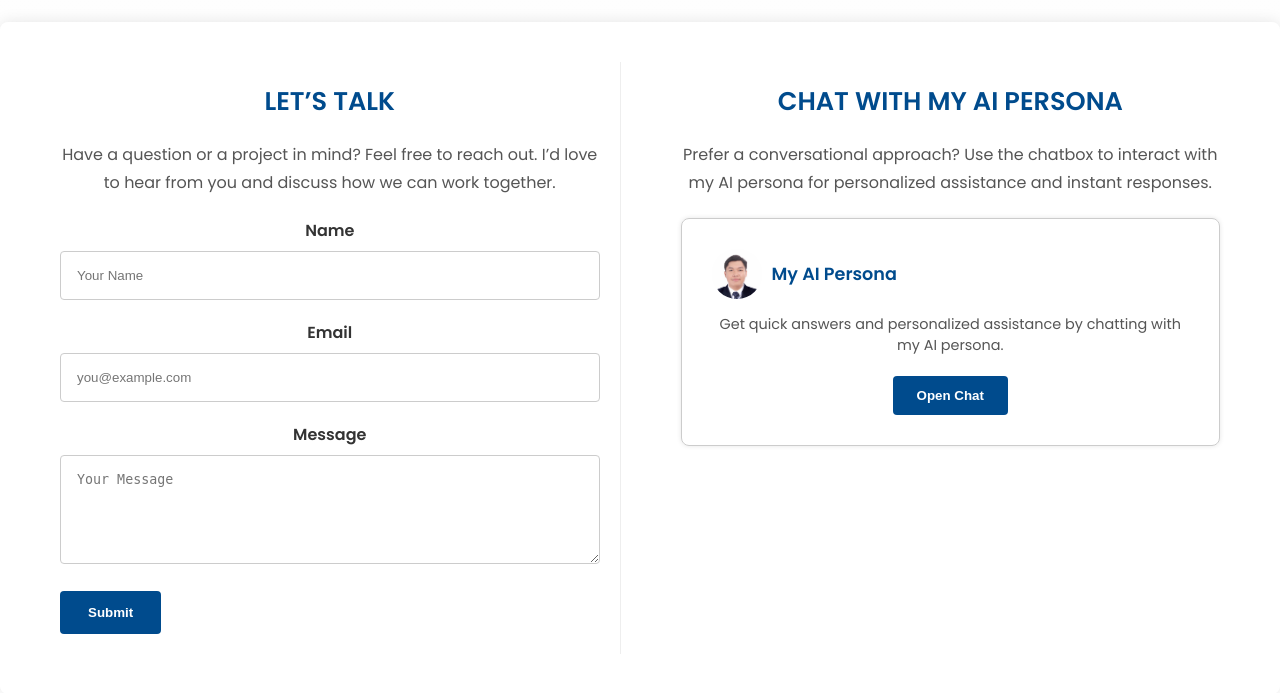
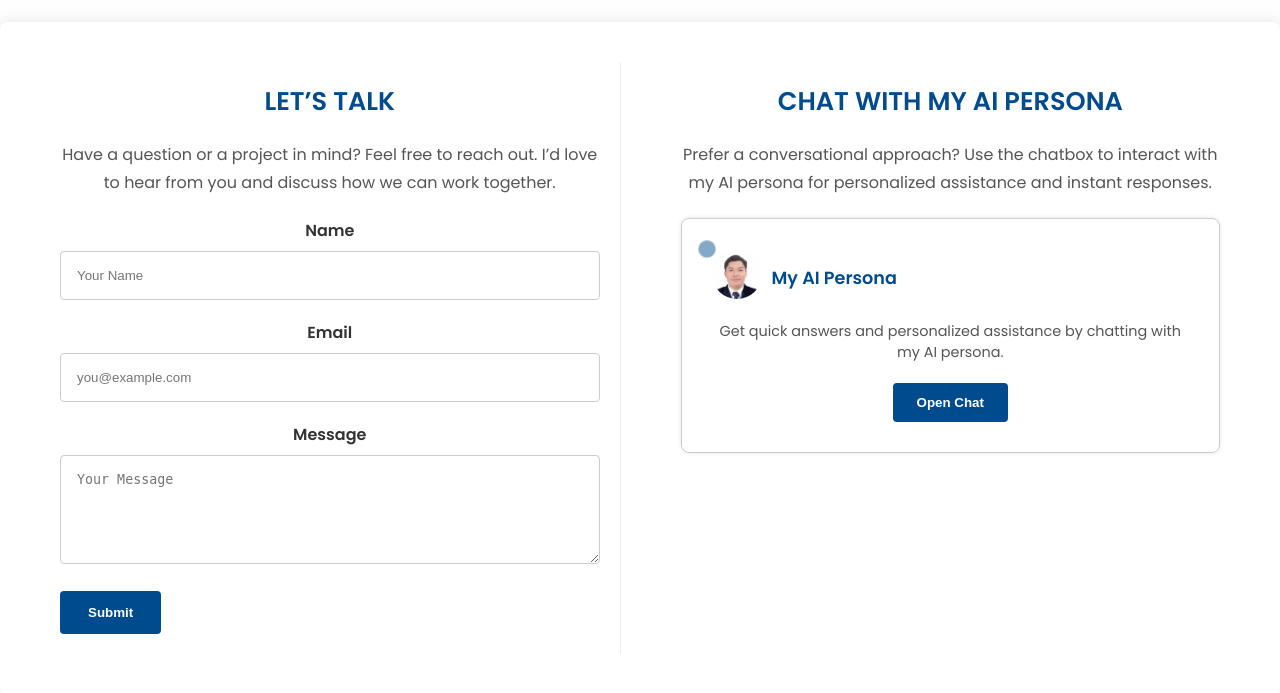
Before and after one commit to josrp172/joseph_rodriguez_bi, a Flask app: page / in a window 1280 px wide. Shown: the part 2925-3618 px from the top of the page. Run offline with Flask 3, Linux system fonts and the light colour scheme; grey boxes labelled with a size stand in for pictures from a placeholder-image service; some libraries are stand-ins or nearby versions.

Commit message:
Improved contact me section

```diff
--- a/static/css/style.css
+++ b/static/css/style.css
@@ -963,6 +963,32 @@ footer p {
   min-width: 300px;
 }
 
+/* Default Button Styling */
+#open-chat-btn,
+#submit-btn {
+  background-color: #004b8d;
+  color: #fff;
+  border: none;
+  padding: 12px 24px;
+  border-radius: 4px;
+  cursor: pointer;
+  font-weight: 600;
+  transition: background-color 0.3s ease-in-out, transform 0.2s ease-in-out;
+}
+
+/* Hover Effect */
+#open-chat-btn:hover,
+#submit-btn:hover {
+  background-color: #002b5c !important; /* Darker blue */
+  transform: scale(1.05); /* Slight zoom effect */
+}
+
+/* Click Effect */
+#open-chat-btn:active,
+#submit-btn:active {
+  transform: scale(0.95); /* Slight press-down effect */
+}
+
 /* Vertical Separator */
 .separator {
   width: 2px;
@@ -1068,6 +1094,49 @@ footer p {
   opacity: 1;
 }
 
+/* AI Persona Speaking Effect - Always Visible */
+.speaking-container {
+  position: relative;
+  display: inline-block;
+}
+
+/* Upper-Left Floating Speaking Effect */
+.speaking-effect {
+  position: absolute;
+  top: -5px; /* Adjust for fine-tuning */
+  left: -10px; /* Adjust for fine-tuning */
+  width: 10px;
+  height: 10px;
+  background: rgba(0, 75, 141, 0.9);
+  border-radius: 50%;
+  opacity: 1;
+  animation: pulse-animation 1.5s infinite ease-in-out;
+}
+
+/* Pulsing Effect for Speaking */
+@keyframes pulse-animation {
+  0% {
+    transform: scale(1);
+    opacity: 1;
+  }
+  50% {
+    transform: scale(1.8);
+    opacity: 0.5;
+  }
+  100% {
+    transform: scale(2.5);
+    opacity: 0;
+  }
+}
+
+/* Contact Section - Button Hover Effect */
+.contact-right button:hover,
+.contact-left button:hover {
+  background-color: #002b5c !important;
+  transform: scale(1.05);
+  transition: 0.3s ease-in-out;
+}
+
 
 /* Additional styling for the typed text effect */
 .typed-container {
--- a/static/js/scripts.js
+++ b/static/js/scripts.js
@@ -3,6 +3,7 @@ document.addEventListener("DOMContentLoaded", () => {
   /* 1. Clear Chat Context          */
   /* ------------------------------ */
   localStorage.removeItem('chatContext');
+
 
 
 
@@ -376,3 +377,13 @@ function closeProjectModal() {
     const sec = document.querySelector(selector);
     if (sec) observer.observe(sec);
   });
+
+  // Keyframe animation for particle fading
+const style = document.createElement("style");
+style.innerHTML = `
+  @keyframes particle-fade {
+    0% { transform: scale(1); opacity: 1; }
+    100% { transform: scale(1.5); opacity: 0; }
+  }
+`;
+document.head.appendChild(style);
--- a/templates/index.html
+++ b/templates/index.html
@@ -485,6 +485,7 @@
         ></textarea>
       </div>
       <button
+        id="submit-btn"
         type="submit"
         style="
           align-self: flex-start;
@@ -515,22 +516,18 @@
       box-shadow: 0 0 5px rgba(0,0,0,0.1);
     ">
       <div style="display: flex; align-items: center; gap: 10px; margin-bottom: 15px;">
-        <img
-          src="/static/images/profile.jpg"
-          alt="AI Persona"
-          style="
-            width: 50px;
-            height: 50px;
-            border-radius: 50%;
-            object-fit: cover;
-          "
-        />
+        <!-- AI Persona Image with Speaking Effect -->
+<div class="speaking-container">
+  <img src="/static/images/profile.jpg" alt="AI Persona" class="ai-avatar" style="width: 50px; height: 50px; border-radius: 50%; object-fit: cover;">
+   <div class="speaking-effect"></div>
+</div>
         <span style="font-weight: bold; color: #004b8d; font-size: 1.1rem;">My AI Persona</span>
       </div>
       <p style="font-size: 0.9rem; color: #555; margin-bottom: 20px;">
         Get quick answers and personalized assistance by chatting with my AI persona.
       </p>
       <button
+              id="open-chat-btn"
         onclick="toggleChat()"
         style="
           background: #004b8d;
```
